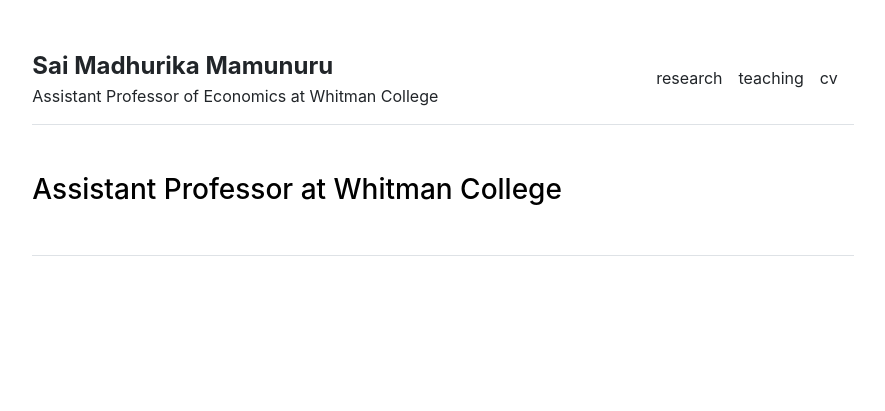
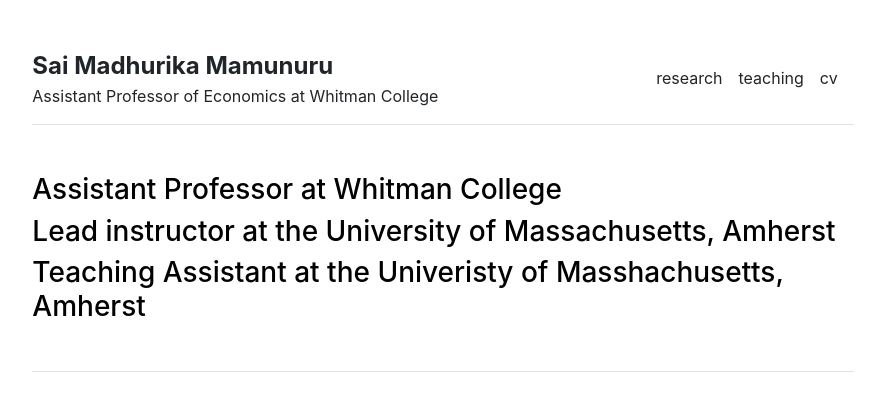
Before and after one commit to saimamunuru/saimamunuru.github.io, a Jekyll site: the page built from teaching.md, in a window 1280 px wide. Shown: the top 411 px of the page, without its empty margins (197-1082 px from the left). Built offline with Jekyll 4.4.1, drawn with Linux system fonts in a browser that asks for light colours.

Commit message:
Update teaching.md

```diff
--- a/teaching.md
+++ b/teaching.md
@@ -4,3 +4,7 @@ title: "Teaching"
 ---
 
 ### Assistant Professor at Whitman College
+
+### Lead instructor at the University of Massachusetts, Amherst
+
+### Teaching Assistant at the Univeristy of Masshachusetts, Amherst
```
